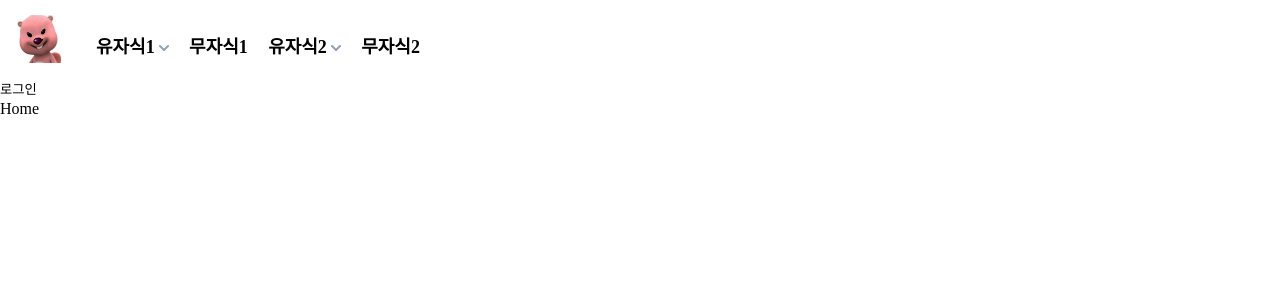
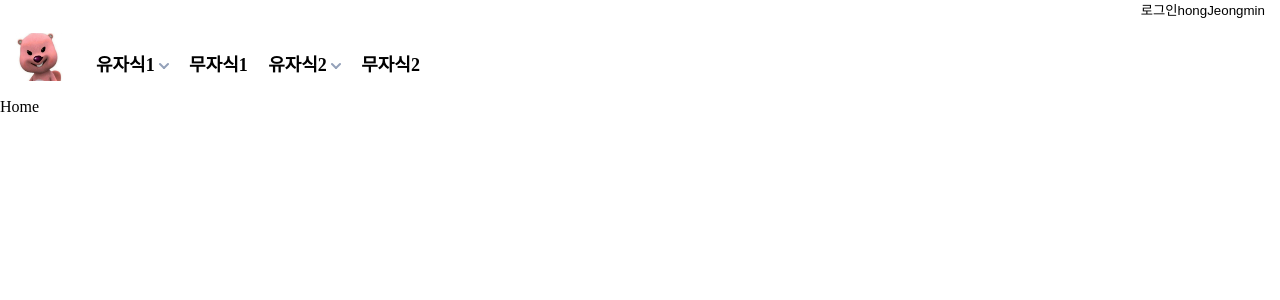
Before and after one commit to kakao-jm-hong/Shawl-Lizard, a Vue app in the folder lizard/src/front/: page /base/home in a window 1280 px wide. Shown: the top 300 px of the page. Built offline with nearby package versions, Linux system fonts and the light colour scheme.

Commit message:
feat
Nav 컴포넌트,
로그인 탭 추가.

```diff
--- /dev/null
+++ b/lizard/src/front/src/domain/base/BaseMain.scss
@@ -0,0 +1,9 @@
+.login-section {
+  display: flex;
+  justify-content: flex-end;
+  height: 32px;
+
+  .login-inner {
+    margin-right: 15px;
+  }
+}
--- a/lizard/src/front/src/domain/base/BaseMain.vue
+++ b/lizard/src/front/src/domain/base/BaseMain.vue
@@ -1,9 +1,14 @@
 <template>
   <div>
+    <section class="login-section">
+      <div class="login-inner">
+        <button @click="()=> this.showSignUp = true">로그인</button>
+        <button @click="()=> this.showHomeMyLayer = true">{{nickName}}</button>
+      </div>
+    </section>
     <NavBar></NavBar>
     <LoginModal v-show="showSignUp" @close="()=>  this.showSignUp = false"></LoginModal>
     <HomeMyLayer v-show="showHomeMyLayer" @close="()=>  this.showHomeMyLayer = false"></HomeMyLayer>
-    <button @click="()=> this.showSignUp = true">로그인</button>
     <router-view></router-view>
   </div>
 </template>
@@ -19,11 +24,13 @@ export default {
     return {
       showSignUp: false,
       showHomeMyLayer: false,
+
+      nickName: 'hongJeongmin'
     }
   }
 }
 </script>
 
-<style scoped>
-
+<style scoped lang="scss">
+@import "./BaseMain.scss";
 </style>
--- a/lizard/src/front/src/domain/base/components/bar/NavBar.scss
+++ b/lizard/src/front/src/domain/base/components/bar/NavBar.scss
@@ -1,5 +1,5 @@
 .header {
-  padding: 15px 0 0 0;
+  padding: 1px 0 0 0;
 }
 
 .wrap {
```
